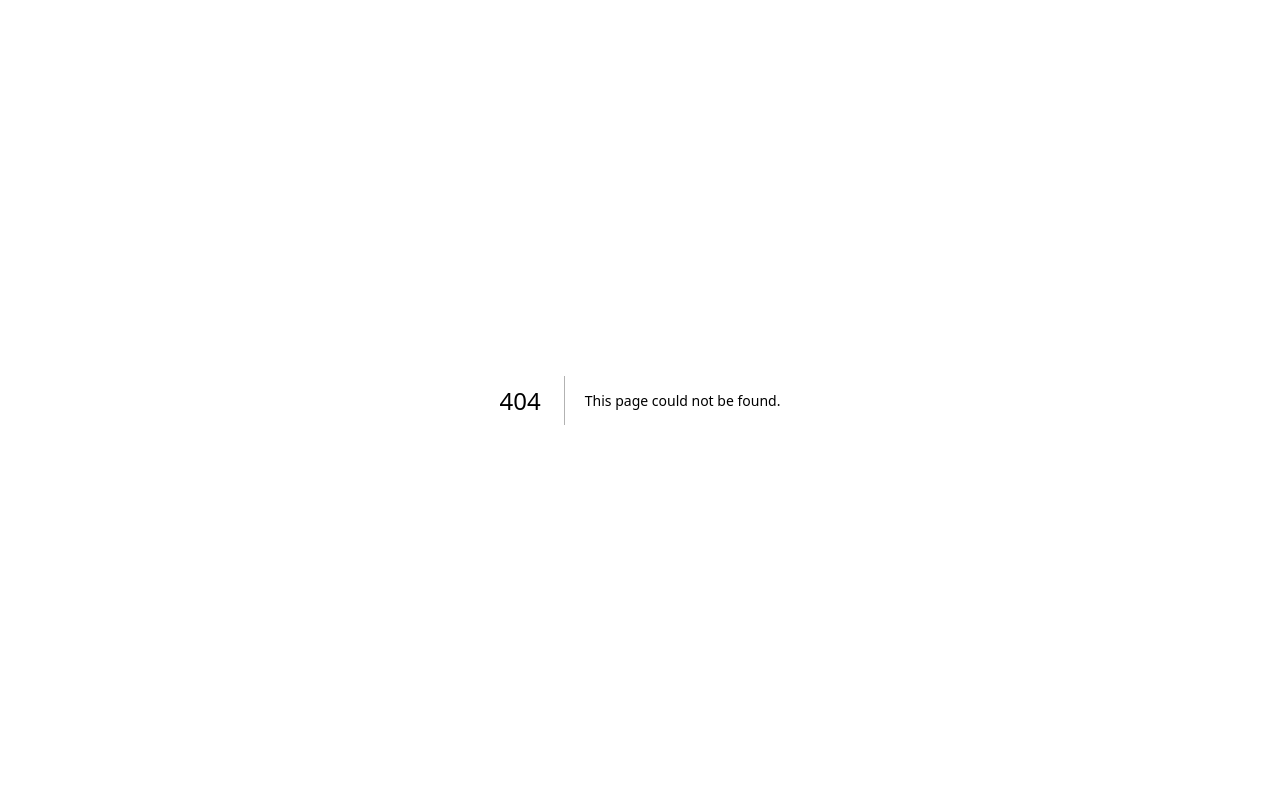
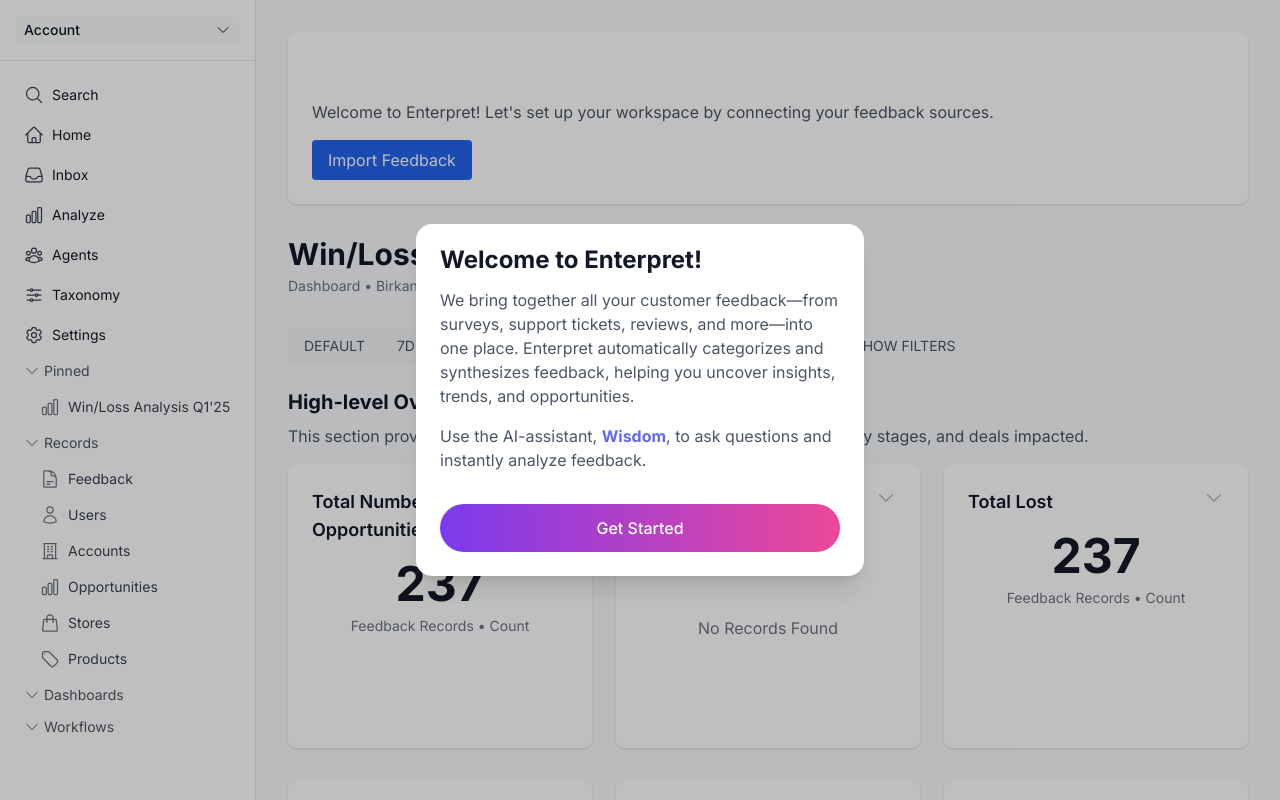
Before and after one commit to birkanicacan/proj-phx-dev, a Next.js app: page /dashboard/win-loss-q1-25 in a window 1280 px wide. Before the commit this address had no page. Built offline with nearby package versions, Linux system fonts and the light colour scheme; sample sign-in values are in the browser's storage.

Commit message:
WinLoss pinnedpartially complete

```diff
--- a/app/components/Sidebar.tsx
+++ b/app/components/Sidebar.tsx
@@ -147,7 +147,9 @@
         {/* Collapsible Sections */}
         <Section
           title="Pinned"
-          items={[]}
+          items={[
+            { name: 'Win/Loss Analysis Q1\'25', icon: ChartBarIcon, href: '/dashboard/win-loss-q1-25' }
+          ]}
           isExpanded={expandedSections.pinned}
           onToggle={() => toggleSection('pinned')}
         />
--- /dev/null
+++ b/app/dashboard/layout.tsx
@@ -0,0 +1,24 @@
+'use client';
+
+import { useEffect, useState } from 'react';
+import { useRouter } from 'next/navigation';
+import MainLayout from '../components/MainLayout';
+
+export default function DashboardLayout({
+  children,
+}: {
+  children: React.ReactNode;
+}) {
+  const router = useRouter();
+
+  useEffect(() => {
+    // Check if user is authenticated
+    const isAuthenticated = localStorage.getItem('isAuthenticated');
+    if (!isAuthenticated) {
+      router.push('/');
+      return;
+    }
+  }, [router]);
+
+  return <MainLayout>{children}</MainLayout>;
+}
--- /dev/null
+++ b/app/dashboard/win-loss-q1-25/page.tsx
@@ -0,0 +1,265 @@
+'use client';
+
+import { useState } from 'react';
+import {
+  Chart as ChartJS,
+  CategoryScale,
+  LinearScale,
+  PointElement,
+  LineElement,
+  BarElement,
+  ArcElement,
+  Title,
+  Tooltip,
+  Legend,
+} from 'chart.js';
+import { Bar, Doughnut } from 'react-chartjs-2';
+import { ChevronDownIcon, FunnelIcon } from '@heroicons/react/24/outline';
+
+// Register ChartJS components
+ChartJS.register(
+  CategoryScale,
+  LinearScale,
+  PointElement,
+  LineElement,
+  BarElement,
+  ArcElement,
+  Title,
+  Tooltip,
+  Legend
+);
+
+export default function WinLossAnalysis() {
+  const [selectedPeriod, setSelectedPeriod] = useState('12M');
+
+  // Fake data for Total Won/Lost ratio
+  const wonLostData = {
+    datasets: [{
+      data: [237],
+      backgroundColor: ['#3B82F6'],
+      label: 'Closed Lost'
+    }],
+  };
+
+  // Fake data for Impacted Revenue
+  const impactedRevenueData = {
+    labels: ['Closed Lost'],
+    datasets: [{
+      data: [3.375],
+      backgroundColor: ['#3B82F6'],
+      barThickness: 40,
+    }],
+  };
+
+  // Fake data for Lost Deals
+  const lostDealsData = {
+    labels: [
+      'ZY Enterprise 1400 Yearly',
+      'BMC Software Enterprise 500 Yearly',
+      'Truva Enterprise 300 Yearly',
+      'merav.co.il Enterprise 220 Yearly',
+      'Fiverr Enterprise 860 Yearly',
+      'Wizo Enterprise 200 Yearly',
+      'Bar-Ilan University Enterprise 160 Yearly',
+      'Applied Materials Enterprise 50 Yearly',
+      'Israel Bar Association Enterprise Multi Products Yearly',
+    ],
+    datasets: [{
+      data: [436.8, 158.4, 155.76, 134.4, 110.89, 83.616, 78.717, 74.88, 49.92],
+      backgroundColor: [
+        '#3B82F6', '#10B981', '#EC4899', '#F59E0B', '#6366F1',
+        '#8B5CF6', '#EC4899', '#14B8A6', '#F97316'
+      ],
+      barThickness: 20,
+    }],
+  };
+
+  return (
+    <div className="w-full">
+      {/* Header */}
+      <div className="mb-8">
+        <h1 className="text-3xl font-bold text-gray-900">Win/Loss Analysis Q1'25 (Birkan)</h1>
+        <p className="text-gray-500 text-sm mt-1">Dashboard • Birkan Icacan • 14 days ago</p>
+      </div>
+
+      {/* Time Period Selector */}
+      <div className="flex items-center space-x-4 mb-6">
+        <div className="flex space-x-2 bg-gray-100 p-1 rounded-md">
+          {['DEFAULT', '7D', '14D', '4W', '3M', '6M', '12M'].map((period) => (
+            <button
+              key={period}
+              onClick={() => setSelectedPeriod(period)}
+              className={`px-3 py-1 rounded text-sm ${
+                selectedPeriod === period
+                  ? 'bg-white shadow text-gray-900'
+                  : 'text-gray-600 hover:text-gray-900'
+              }`}
+            >
+              {period}
+            </button>
+          ))}
+          <button className="px-3 py-1 rounded text-sm text-gray-600 hover:text-gray-900">
+            CUSTOM
+          </button>
+        </div>
+        <button className="flex items-center space-x-2 px-3 py-1 text-sm text-gray-600 hover:text-gray-900">
+          <FunnelIcon className="h-4 w-4" />
+          <span>SHOW FILTERS</span>
+        </button>
+      </div>
+
+      {/* High-level Overview Section */}
+      <div className="mb-8">
+        <h2 className="text-xl font-bold text-gray-900 mb-2">High-level Overview</h2>
+        <p className="text-gray-600 mb-4">This section provides a high-level overview of impacted revenue, opportunity stages, and deals impacted.</p>
+
+        <div className="grid grid-cols-1 md:grid-cols-3 gap-6">
+          {/* Total Number of Opportunities */}
+          <div className="bg-white p-6 rounded-lg shadow">
+            <div className="flex justify-between items-start mb-4">
+              <h3 className="text-lg font-semibold text-gray-900">Total Number of Opportunities</h3>
+              <button className="text-gray-400 hover:text-gray-600">
+                <ChevronDownIcon className="h-5 w-5" />
+              </button>
+            </div>
+            <div className="text-center">
+              <div className="text-5xl font-bold text-gray-900">237</div>
+              <div className="text-sm text-gray-500 mt-2">Feedback Records • Count</div>
+            </div>
+          </div>
+
+          {/* Total Won */}
+          <div className="bg-white p-6 rounded-lg shadow">
+            <div className="flex justify-between items-start mb-4">
+              <h3 className="text-lg font-semibold text-gray-900">Total Won</h3>
+              <button className="text-gray-400 hover:text-gray-600">
+                <ChevronDownIcon className="h-5 w-5" />
+              </button>
+            </div>
+            <div className="flex items-center justify-center h-48">
+              <div className="text-center text-gray-500">No Records Found</div>
+            </div>
+          </div>
+
+          {/* Total Lost */}
+          <div className="bg-white p-6 rounded-lg shadow">
+            <div className="flex justify-between items-start mb-4">
+              <h3 className="text-lg font-semibold text-gray-900">Total Lost</h3>
+              <button className="text-gray-400 hover:text-gray-600">
+                <ChevronDownIcon className="h-5 w-5" />
+              </button>
+            </div>
+            <div className="text-center">
+              <div className="text-5xl font-bold text-gray-900">237</div>
+              <div className="text-sm text-gray-500 mt-2">Feedback Records • Count</div>
+            </div>
+          </div>
+        </div>
+      </div>
+
+      {/* Detailed Metrics Section */}
+      <div className="grid grid-cols-1 md:grid-cols-3 gap-6">
+        {/* Total Won/Lost */}
+        <div className="bg-white p-6 rounded-lg shadow">
+          <div className="flex justify-between items-start mb-4">
+            <h3 className="text-lg font-semibold text-gray-900">Total Won/Lost</h3>
+            <button className="text-gray-400 hover:text-gray-600">
+              <ChevronDownIcon className="h-5 w-5" />
+            </button>
+          </div>
+          <div className="h-64">
+            <Doughnut
+              data={wonLostData}
+              options={{
+                cutout: '70%',
+                plugins: {
+                  legend: {
+                    display: false
+                  }
+                }
+              }}
+            />
+          </div>
+          <div className="text-center mt-4">
+            <div className="text-sm text-gray-500">100% Closed Lost</div>
+          </div>
+        </div>
+
+        {/* Impacted Revenue */}
+        <div className="bg-white p-6 rounded-lg shadow">
+          <div className="flex justify-between items-start mb-4">
+            <h3 className="text-lg font-semibold text-gray-900">Impacted Revenue</h3>
+            <button className="text-gray-400 hover:text-gray-600">
+              <ChevronDownIcon className="h-5 w-5" />
+            </button>
+          </div>
+          <div className="h-64">
+            <Bar
+              data={impactedRevenueData}
+              options={{
+                indexAxis: 'y',
+                plugins: {
+                  legend: {
+                    display: false
+                  }
+                },
+                scales: {
+                  x: {
+                    beginAtZero: true,
+                    grid: {
+                      display: false
+                    }
+                  },
+                  y: {
+                    grid: {
+                      display: false
+                    }
+                  }
+                }
+              }}
+            />
+          </div>
+          <div className="text-center mt-4">
+            <div className="text-sm text-gray-500">3.375M</div>
+          </div>
+        </div>
+
+        {/* Lost Deals */}
+        <div className="bg-white p-6 rounded-lg shadow">
+          <div className="flex justify-between items-start mb-4">
+            <h3 className="text-lg font-semibold text-gray-900">Lost Deals</h3>
+            <button className="text-gray-400 hover:text-gray-600">
+              <ChevronDownIcon className="h-5 w-5" />
+            </button>
+          </div>
+          <div className="h-64 overflow-y-auto">
+            <Bar
+              data={lostDealsData}
+              options={{
+                indexAxis: 'y',
+                plugins: {
+                  legend: {
+                    display: false
+                  }
+                },
+                scales: {
+                  x: {
+                    beginAtZero: true,
+                    grid: {
+                      display: false
+                    }
+                  },
+                  y: {
+                    grid: {
+                      display: false
+                    }
+                  }
+                }
+              }}
+            />
+          </div>
+        </div>
+      </div>
+    </div>
+  );
+}
```
